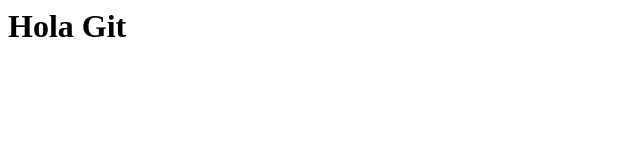
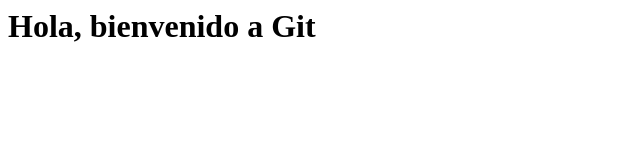
Before and after one commit to Mompo99/banco, a plain HTML site: page index.html in a window 1280 px wide. Shown: the whole page, without its empty margins (0-640 px from the left). Drawn offline with Linux system fonts and the light colour scheme.

Commit message:
Primer Commit Modificado

```diff
--- a/index.html
+++ b/index.html
@@ -3,6 +3,6 @@
 	<title> Hola </title>
 </head>
 <body>
-	<h1> Hola Git </h1>
+	<h1> Hola, bienvenido a Git </h1>
 </body>
 </html>
```
